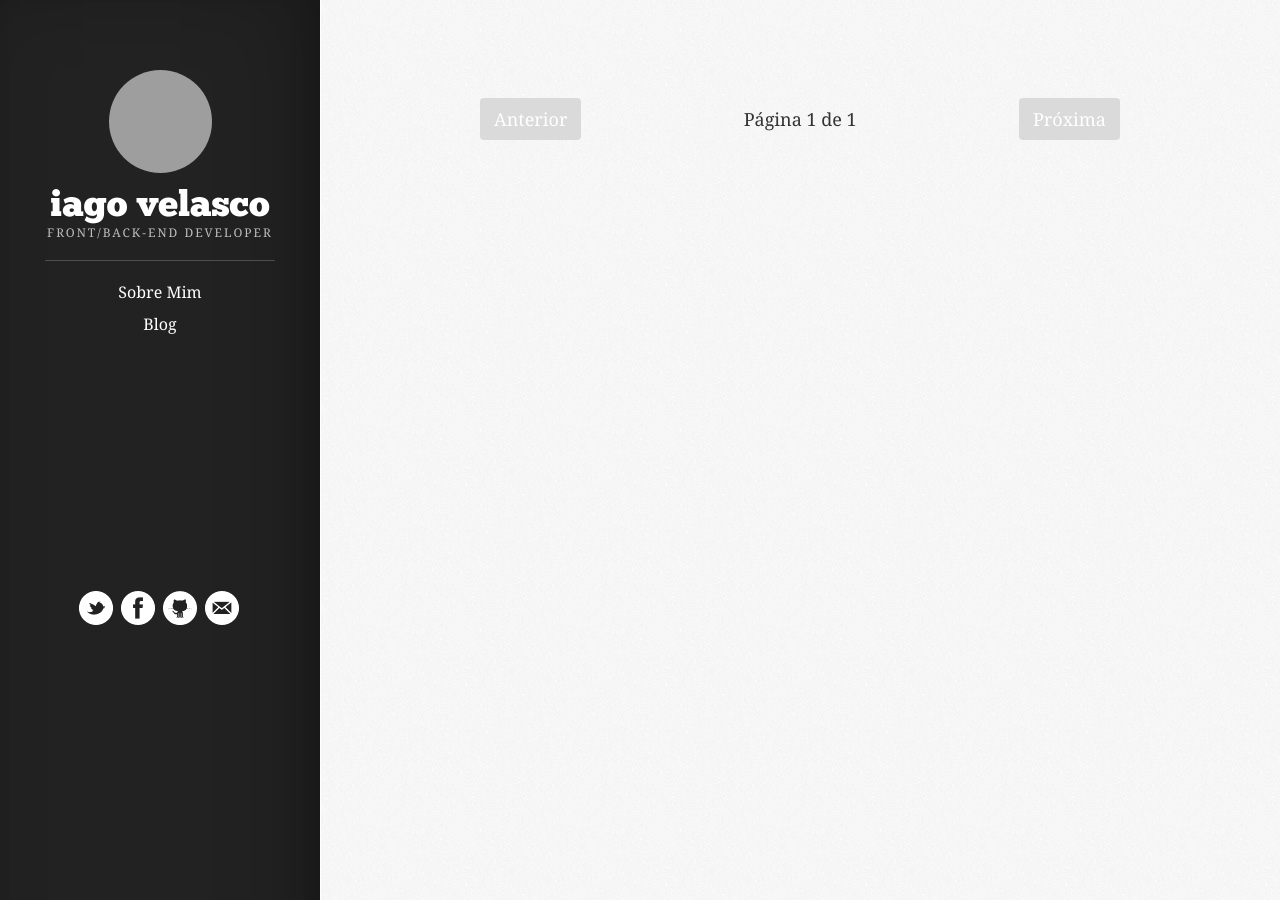
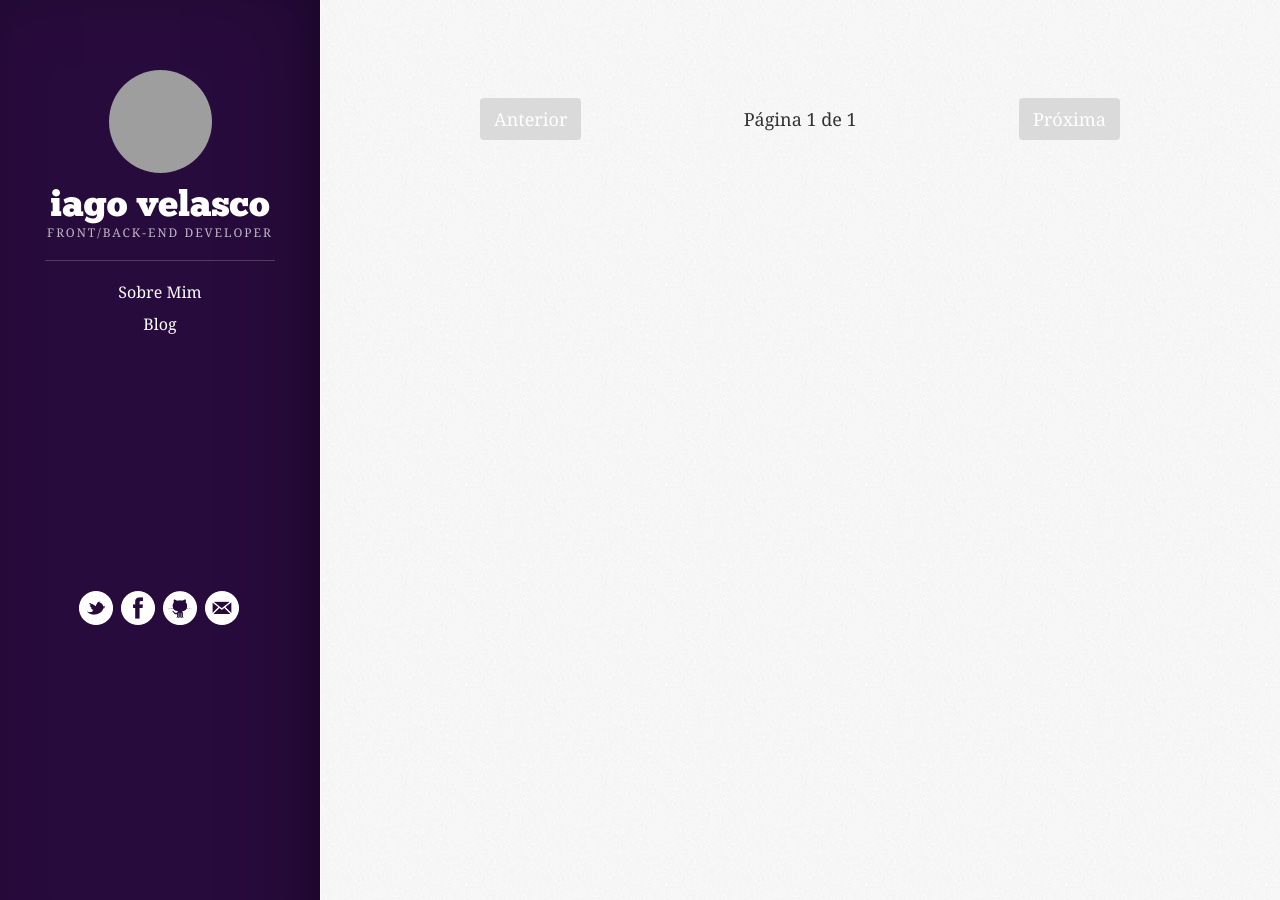
Before and after one commit to iagovelasco/iagovelasco.github.com, a Jekyll site: the page built from blog/index.html, in a window 1280 px wide. Built offline with Jekyll 4.4.1, drawn with Linux system fonts in a browser that asks for light colours; nearby versions of some CDN libraries; some web fonts are replaced; the list of posts is cut into pages by our own code; grey boxes are pictures that could not be loaded.

Commit message:
Cor Background

```diff
--- a/assets/css/main.css
+++ b/assets/css/main.css
@@ -241,7 +241,7 @@ sup a[rel="footnote"] {
 
 #masthead {
 	padding: 15px 0;
-	background: none repeat scroll 0% 0% #222;
+	background: none repeat scroll 0% 0% #280b3d;
 	color: #fff;
 }
 
```
Also changed, not shown: 1 other file.
